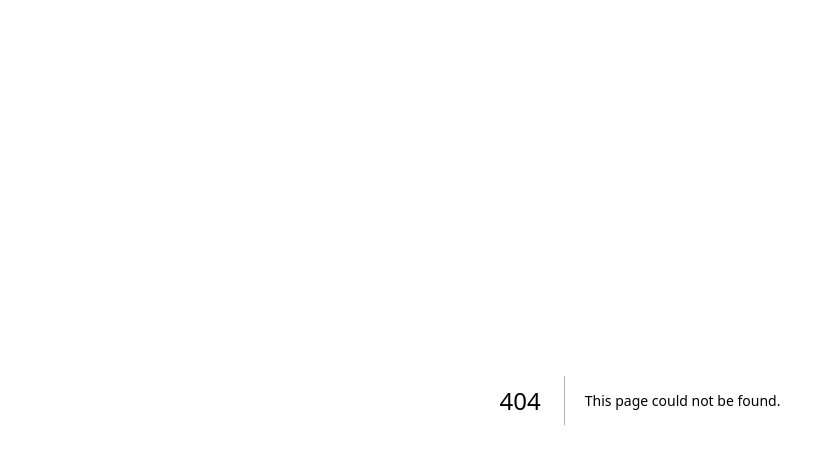
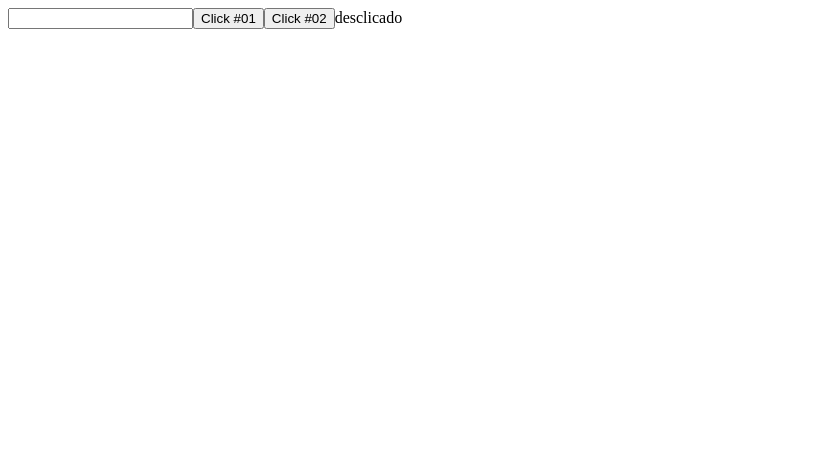
Before and after one commit to Dannick10/nextjsEstudo, a Next.js app in the folder exercicio/: page /comunicacaoindireta/Button in a window 1280 px wide. Before the commit this address had no page. Shown: the top 464 px of the page, without its empty margins (0-835 px from the left). Built offline with nearby package versions, Linux system fonts and the light colour scheme.

Commit message:
onlcick e onchange

```diff
--- /dev/null
+++ b/exercicio/src/pages/comunicacaoindireta/Button.tsx
@@ -0,0 +1,24 @@
+import React, {useState} from 'react'
+
+type Props = {}
+
+const Button = (props: Props) => {
+
+    const [click,Setclick] = useState(false)
+
+    const action = (e) => {
+       Setclick(click ? false : true)
+       console.log(e)
+    }
+
+  return (
+    <div>
+        <input type="text" onChange={(e) => console.log(e.target.innerHTML)} />
+        <button onClick={action}>Click #01</button>
+        <button onClick={() => Setclick(click ?false :true)}>Click #02</button>
+        {click ? 'ta clicado' : 'desclicado'}
+    </div>
+  )
+}
+
+export default Button
```
